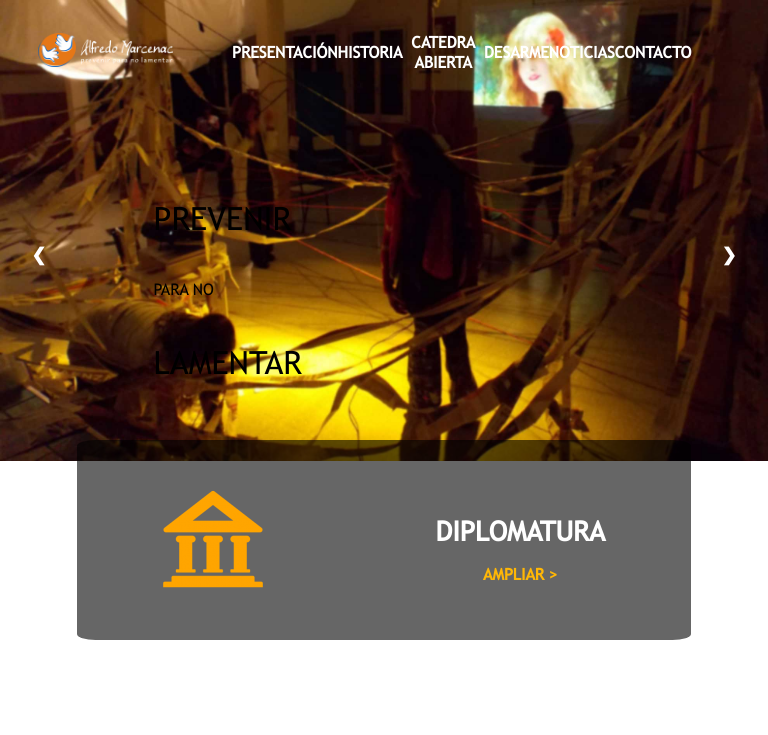
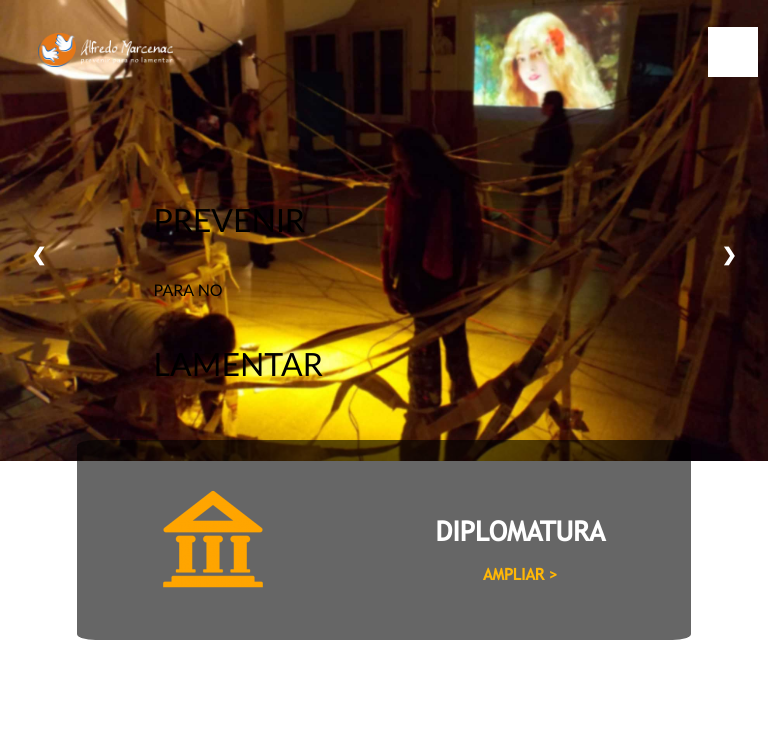
Before and after one commit to TocinoTets/Pagina-marcenac, a PHP site: page /index.php in a window 768 px wide. Shown: the top 735 px of the page. Run offline with PHP 8.4, Linux system fonts and the light colour scheme; data comes from the database, SQL or seed files in the repository.

Commit message:
el menu con media todavia no funciona
estuve con mi viejo viendolo pero no encontramos manera de hacer que funciones

```diff
--- a/Pagina/estilos/maqueta.css
+++ b/Pagina/estilos/maqueta.css
@@ -161,9 +161,18 @@ footer{
     background-color: black;
     color: white;
   }
+  .menuH{
+    display: none;
+  }
 
 
   @media (min-width:400px) and (max-width: 1200px){
+
+    header{
+      justify-content: space-between;
+      align-items: center;
+    }
+
 
     footer{
       flex-direction: column;
@@ -181,11 +190,16 @@ footer{
       width: 50%;
     }
 
+    .botones{
+      display: none;
+
+    }
 
     .menuH{
       display:block;
       width: 50px;
       height: 50px;
-      background-color: black;
+      background-color: white;
+      margin-right: 10px;
     }
   }
--- a/Pagina/js/js.js
+++ b/Pagina/js/js.js
@@ -69,3 +69,18 @@ function carousel() {
 
   setTimeout(carousel, 8000)
 }
+
+//menu
+
+function menu(){
+
+  var botones = document.getElementsByClassName("botones");
+
+  if (botones.display == "none"){
+    botones.display = "block";
+  }else
+  {
+    botones.display = "none";
+  }
+
+}
--- a/Pagina/php/Maqueta/header.php
+++ b/Pagina/php/Maqueta/header.php
@@ -5,7 +5,8 @@ echo "<header class='site-header'>
 <div class='logo'>
   <a href='index.php'><img src='imagenes/Logo/logo_asociacion_blanco-300x76.png'></a>
 </div>
-
+<div class='menuH' onclick='menu()'>
+</div>
 <div class='botones'>
   <ul>
     <li><b><a href='presentacion.php'>PRESENTACIÓN</a></b></li>
@@ -16,9 +17,7 @@ echo "<header class='site-header'>
     <li><b><a href='contacto.php'>CONTACTO</a></b></li>
   </ul>
 </div>
-<div class='menuH' style='display:none'>
-<a><img src='imagenes/menuH.webp'</a>
-</div>
+
 
 </header>
 "
```
